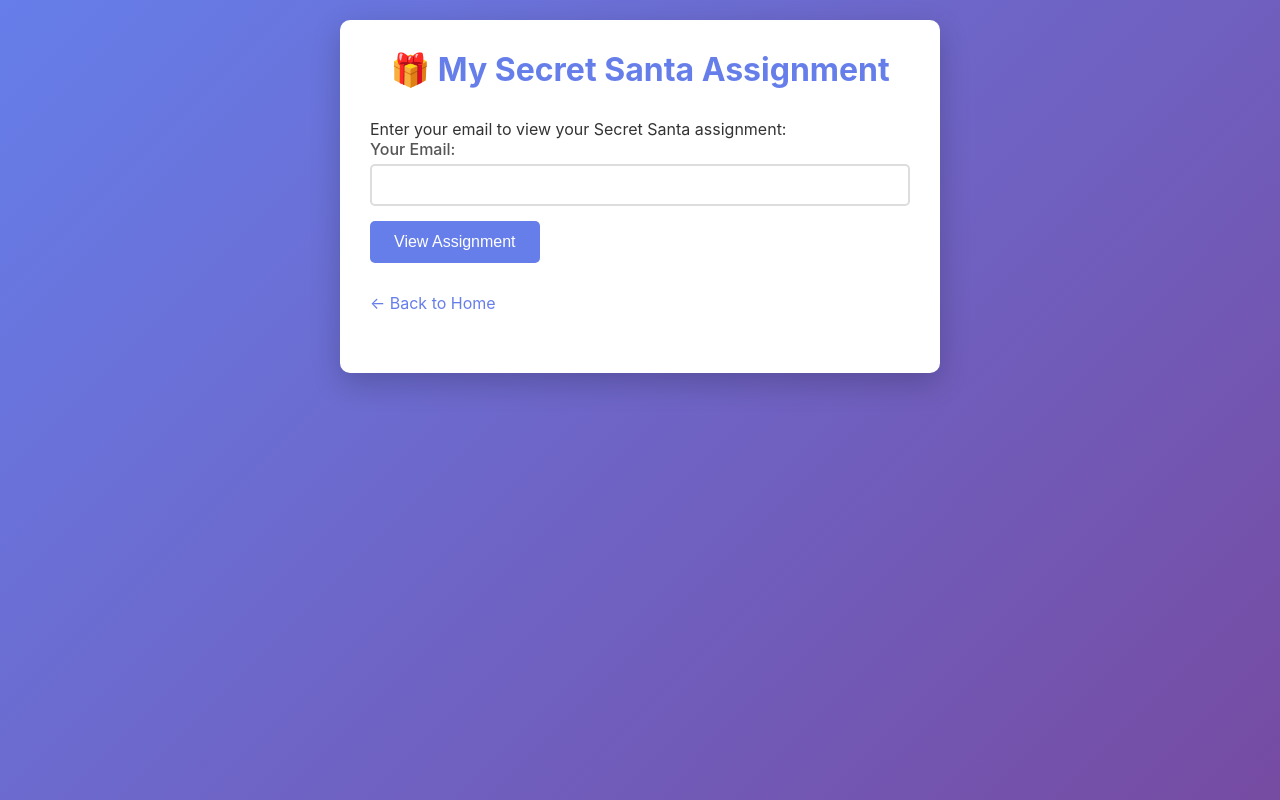
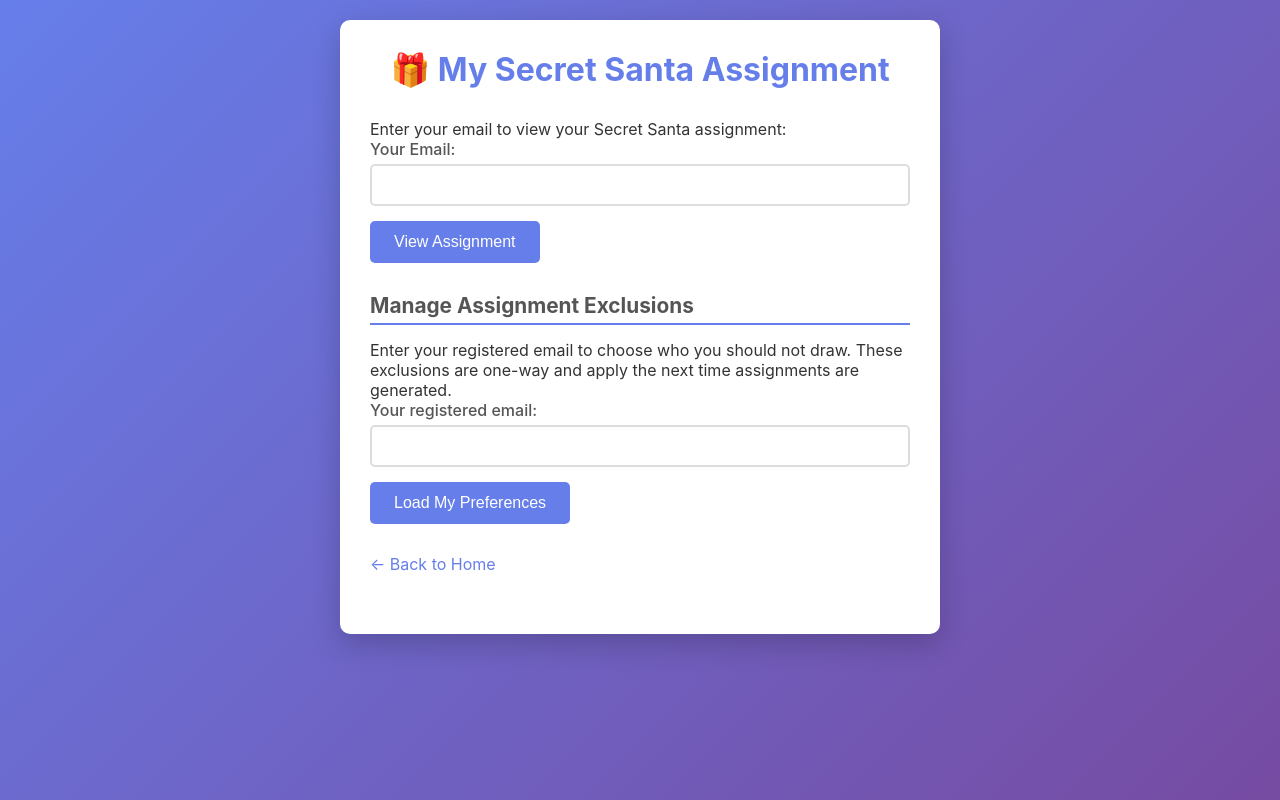
Before and after one commit to MichaelHermannHubler/secret-santa, a Flask app: page /my-assignment in a window 1280 px wide. Run offline with Flask 3, Linux system fonts and the light colour scheme.

Commit message:
Updated To allow for exclusions

```diff
--- a/app.py
+++ b/app.py
@@ -61,6 +61,48 @@ def save_config(config):
     with open(CONFIG_FILE, 'w') as f:
         json.dump(config, f, indent=2)
 
+def normalize_exclusion_pairs(pairs, participant_emails, ignore_missing=False):
+    """Validate and normalize directed assignment exclusions."""
+    if not isinstance(pairs, list):
+        raise ValueError('Assignment exclusions must be a list')
+
+    participant_emails = set(participant_emails)
+    normalized_pairs = set()
+    for pair in pairs:
+        if (not isinstance(pair, (list, tuple)) or len(pair) != 2 or
+                not all(isinstance(email, str) for email in pair)):
+            raise ValueError('Each assignment exclusion must contain two participant emails')
+        first_email, second_email = pair
+        if first_email == second_email:
+            raise ValueError('A participant cannot be excluded from themselves')
+        if first_email not in participant_emails or second_email not in participant_emails:
+            if ignore_missing:
+                continue
+            raise ValueError('Assignment exclusions must refer to registered participants')
+        normalized_pairs.add((first_email, second_email))
+
+    return sorted(normalized_pairs)
+
+def parse_participant_indices(raw_indices, participant_count, own_index=None):
+    """Validate participant indices submitted for one participant's exclusions."""
+    if not isinstance(raw_indices, list):
+        raise ValueError('Excluded participants must be provided as a list')
+
+    indices = set()
+    for raw_index in raw_indices:
+        if isinstance(raw_index, bool) or not isinstance(raw_index, (int, str)):
+            raise ValueError('Invalid excluded participant')
+        try:
+            index = int(raw_index)
+        except ValueError:
+            raise ValueError('Invalid excluded participant')
+        if index < 0 or index >= participant_count:
+            raise ValueError('Invalid excluded participant')
+        if index == own_index:
+            raise ValueError('You cannot exclude yourself')
+        indices.add(index)
+    return sorted(indices)
+
 @app.route('/')
 def index():
     """Home page with registration form"""
@@ -82,10 +124,17 @@ def register():
         return jsonify({'success': False, 'message': 'Invalid email format'}), 400
 
     participants = load_participants()
-
     # Check for duplicate email
     if any(p['email'] == email for p in participants):
         return jsonify({'success': False, 'message': 'This email is already registered'}), 400
+
+    try:
+        excluded_indices = parse_participant_indices(
+            request.form.getlist('excluded_indices'),
+            len(participants)
+        )
+    except ValueError as error:
+        return jsonify({'success': False, 'message': str(error)}), 400
 
     # Add new participant
     participants.append({
@@ -93,14 +142,96 @@ def register():
         'email': email,
         'registered_at': datetime.now().isoformat()
     })
+
+    config = load_config()
+    try:
+        exclusion_pairs = normalize_exclusion_pairs(
+            config.get('assignment_exclusions', []),
+            [participant['email'] for participant in participants],
+            ignore_missing=True
+        )
+        exclusion_pairs.extend(
+            (email, participants[index]['email'])
+            for index in excluded_indices
+        )
+        config['assignment_exclusions'] = normalize_exclusion_pairs(
+            exclusion_pairs,
+            [participant['email'] for participant in participants]
+        )
+    except ValueError as error:
+        return jsonify({'success': False, 'message': f'Could not save exclusions: {error}'}), 500
+
     save_participants(participants)
+    save_config(config)
 
     return jsonify({'success': True, 'message': 'Successfully registered!'})
 
 @app.route('/my-assignment')
 def my_assignment():
     """Page to view your assignment"""
-    return render_template('my_assignment.html')
+    participants = load_participants()
+    return render_template(
+        'my_assignment.html',
+        participant_names=[participant['name'] for participant in participants]
+    )
+
+@app.route('/participant/exclusions', methods=['POST'])
+def manage_participant_exclusions():
+    """Read or update the directed exclusions belonging to a participant."""
+    data = request.get_json(silent=True)
+    if not isinstance(data, dict):
+        return jsonify({'success': False, 'message': 'Invalid request'}), 400
+
+    email = data.get('email')
+    if not isinstance(email, str) or not email.strip():
+        return jsonify({'success': False, 'message': 'A registered email is required'}), 400
+    email = email.strip().lower()
+    participants = load_participants()
+    participant_index = next(
+        (index for index, participant in enumerate(participants)
+         if participant['email'] == email),
+        None
+    )
+    if participant_index is None:
+        return jsonify({'success': False, 'message': 'No participant found for this email'}), 404
+
+    config = load_config()
+    try:
+        exclusion_pairs = normalize_exclusion_pairs(
+            config.get('assignment_exclusions', []),
+            [participant['email'] for participant in participants],
+            ignore_missing=True
+        )
+        if 'excluded_indices' in data:
+            excluded_indices = parse_participant_indices(
+                data['excluded_indices'],
+                len(participants),
+                own_index=participant_index
+            )
+            exclusion_pairs = [
+                pair for pair in exclusion_pairs if pair[0] != email
+            ]
+            exclusion_pairs.extend(
+                (email, participants[index]['email'])
+                for index in excluded_indices
+            )
+            config['assignment_exclusions'] = normalize_exclusion_pairs(
+                exclusion_pairs,
+                [participant['email'] for participant in participants]
+            )
+            save_config(config)
+    except ValueError as error:
+        return jsonify({'success': False, 'message': str(error)}), 400
+
+    return jsonify({
+        'success': True,
+        'message': 'Your assignment exclusions have been saved.',
+        'participant_index': participant_index,
+        'excluded_indices': [
+            index for index, participant in enumerate(participants)
+            if (email, participant['email']) in exclusion_pairs
+        ]
+    })
 
 @app.route('/check-assignment', methods=['POST'])
 def check_assignment():
@@ -222,23 +353,53 @@ def generate_assignments():
     if len(participants) < 2:
         return False, 'Need at least 2 participants to generate assignments'
 
-    # Create a list of indices
-    indices = list(range(len(participants)))
+    config = load_config()
+    try:
+        exclusion_pairs = normalize_exclusion_pairs(
+            config.get('assignment_exclusions', []),
+            [participant['email'] for participant in participants],
+            ignore_missing=True
+        )
+    except ValueError as error:
+        return False, f'Invalid assignment exclusions: {error}'
 
-    # Shuffle until no one is assigned to themselves
-    max_attempts = 100
-    for attempt in range(max_attempts):
-        random.shuffle(indices)
-        # Check if anyone is assigned to themselves
-        if all(i != indices[i] for i in range(len(indices))):
-            break
-    else:
-        return False, 'Could not generate valid assignments after multiple attempts'
+    excluded_emails = {email: set() for email in (p['email'] for p in participants)}
+    for participant_email, excluded_email in exclusion_pairs:
+        excluded_emails[participant_email].add(excluded_email)
+
+    candidates = {}
+    for giver_index, participant in enumerate(participants):
+        candidates[giver_index] = [
+            recipient_index
+            for recipient_index, recipient in enumerate(participants)
+            if (recipient_index != giver_index and
+                    recipient['email'] not in excluded_emails[participant['email']])
+        ]
+        random.shuffle(candidates[giver_index])
+
+    giver_order = list(range(len(participants)))
+    random.shuffle(giver_order)
+    assigned_givers = {}
+
+    def find_recipient(giver_index, seen_recipients):
+        for recipient_index in candidates[giver_index]:
+            if recipient_index in seen_recipients:
+                continue
+            seen_recipients.add(recipient_index)
+            previous_giver = assigned_givers.get(recipient_index)
+            if previous_giver is None or find_recipient(previous_giver, seen_recipients):
+                assigned_givers[recipient_index] = giver_index
+                return True
+        return False
+
+    for giver_index in giver_order:
+        if not find_recipient(giver_index, set()):
+            return False, 'No valid assignments are possible with the current exclusions. Remove some exclusions and try again.'
 
     # Create assignments
     assignments = {}
-    for i, participant in enumerate(participants):
-        giftee_index = indices[i]
+    for giftee_index, giver_index in assigned_givers.items():
+        participant = participants[giver_index]
         giftee = participants[giftee_index]
         assignments[participant['email']] = {
             'giftee_email': giftee['email'],
--- a/templates/my_assignment.html
+++ b/templates/my_assignment.html
@@ -22,6 +22,33 @@
             <div id="assignmentMessage" class="message"></div>
         </div>
 
+        <div class="section">
+            <h2>Manage Assignment Exclusions</h2>
+            <p>Enter your registered email to choose who you should not draw. These exclusions are one-way and apply the next time assignments are generated.</p>
+            <form id="exclusionLookupForm" onsubmit="loadExclusions(event)">
+                <div class="form-group">
+                    <label for="exclusionEmail">Your registered email:</label>
+                    <input type="email" id="exclusionEmail" required>
+                </div>
+                <button type="submit">Load My Preferences</button>
+            </form>
+            <div id="exclusionEditor" style="display: none;">
+                <form id="exclusionForm" onsubmit="saveExclusions(event)">
+                    <div class="form-group">
+                        <label>People you do not want to be assigned:</label>
+                        {% for name in participant_names %}
+                        <label data-participant-index="{{ loop.index0 }}">
+                            <input type="checkbox" name="excluded_indices" value="{{ loop.index0 }}">
+                            {{ name }}
+                        </label>
+                        {% endfor %}
+                    </div>
+                    <button type="submit">Save Preferences</button>
+                </form>
+            </div>
+            <div id="exclusionMessage" class="message"></div>
+        </div>
+
         <div id="assignmentResult" class="section" style="display: none;">
             <h2>Your Assignment</h2>
             <div class="assignment-box">
@@ -36,6 +63,75 @@
     </div>
 
     <script>
+        let participantEmail = '';
+
+        async function loadExclusions(event) {
+            event.preventDefault();
+            participantEmail = document.getElementById('exclusionEmail').value.trim().toLowerCase();
+            const messageDiv = document.getElementById('exclusionMessage');
+            messageDiv.textContent = 'Loading preferences...';
+            messageDiv.className = 'message';
+            messageDiv.style.display = 'block';
+
+            try {
+                const response = await fetch('/participant/exclusions', {
+                    method: 'POST',
+                    headers: { 'Content-Type': 'application/json' },
+                    body: JSON.stringify({ email: participantEmail })
+                });
+                const data = await response.json();
+                if (!response.ok || !data.success) {
+                    throw new Error(data.message || 'Could not load preferences.');
+                }
+
+                document.querySelectorAll('#exclusionForm [data-participant-index]').forEach(label => {
+                    const index = Number(label.dataset.participantIndex);
+                    const checkbox = label.querySelector('input');
+                    label.hidden = index === data.participant_index;
+                    checkbox.checked = data.excluded_indices.includes(index);
+                });
+                document.getElementById('exclusionEditor').style.display = 'block';
+                messageDiv.textContent = '';
+                messageDiv.className = 'message';
+            } catch (error) {
+                document.getElementById('exclusionEditor').style.display = 'none';
+                messageDiv.textContent = error.message || 'An error occurred. Please try again.';
+                messageDiv.className = 'message error';
+            }
+        }
+
+        async function saveExclusions(event) {
+            event.preventDefault();
+            const messageDiv = document.getElementById('exclusionMessage');
+            const excludedIndices = Array.from(
+                document.querySelectorAll('#exclusionForm input[name="excluded_indices"]:checked'),
+                checkbox => Number(checkbox.value)
+            );
+            messageDiv.textContent = 'Saving preferences...';
+            messageDiv.className = 'message';
+            messageDiv.style.display = 'block';
+
+            try {
+                const response = await fetch('/participant/exclusions', {
+                    method: 'POST',
+                    headers: { 'Content-Type': 'application/json' },
+                    body: JSON.stringify({
+                        email: participantEmail,
+                        excluded_indices: excludedIndices
+                    })
+                });
+                const data = await response.json();
+                if (!response.ok || !data.success) {
+                    throw new Error(data.message || 'Could not save preferences.');
+                }
+                messageDiv.textContent = data.message;
+                messageDiv.className = 'message success';
+            } catch (error) {
+                messageDiv.textContent = error.message || 'An error occurred. Please try again.';
+                messageDiv.className = 'message error';
+            }
+        }
+
         function checkAssignment(event) {
             event.preventDefault();
             const form = event.target;
```
Also changed, not shown: templates/index.html (+13 -0 lines), tests/test_assignment_exclusions.py (added, +138 -0 lines), README.md.
